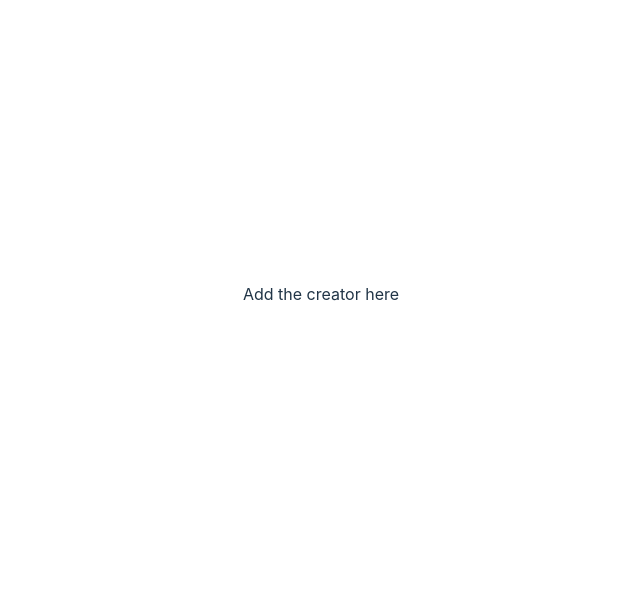
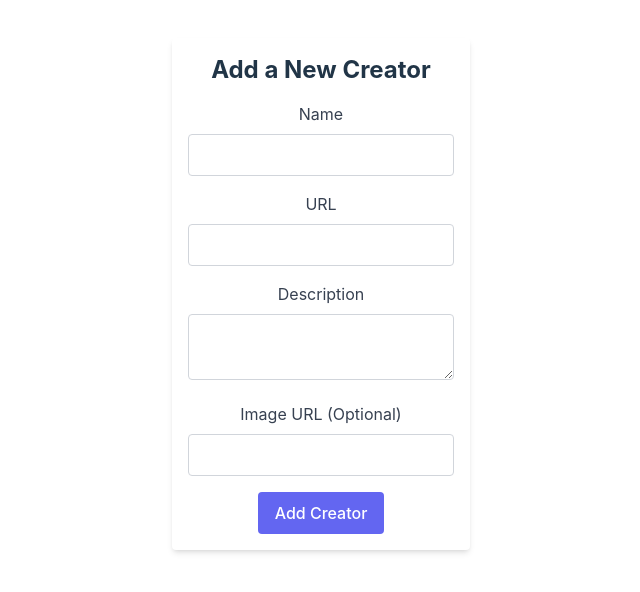
Before and after one commit to chenchc6/Creatorverse, a React (Vite) app: page /add in a window 1280 px wide. Shown: the part 106-698 px from the top of the page, without its empty margins (319-959 px from the left). Built offline with nearby package versions, Linux system fonts and the light colour scheme.

Commit message:
feat: Add functionality to create a new content creator
- Edit AddCreator page with form to add new creators
- Integrate addCreator function from creatorService to save data to Supabase
- Add navigation button on ShowCreators page to AddCreator form

```diff
--- a/src/pages/AddCreator.tsx
+++ b/src/pages/AddCreator.tsx
@@ -1,7 +1,79 @@
-import React from 'react';
+import React, { useState } from 'react';
+import { addCreator } from '../services/creatorService';
 
 const AddCreator: React.FC = () => {
-  return <div>Add the creator here</div>;
+  const [name, setName] = useState('');
+  const [url, setUrl] = useState('');
+  const [description, setDescription] = useState('');
+  const [imageURL, setImageURL] = useState('');
+
+  const handleSubmit = async (e: React.FormEvent) => {
+    e.preventDefault();
+    try {
+      await addCreator({ name, url, description, imageURL });
+      alert('Creator added successfully!');
+      setName('');
+      setUrl('');
+      setDescription('');
+      setImageURL('');
+    } catch (error) {
+      console.error('Error adding creator:', error);
+      alert('Failed to add creator.');
+    }
+  };
+
+  return (
+    <form
+      onSubmit={handleSubmit}
+      className='max-w-md mx-auto my-10 p-4 bg-white shadow-md rounded'
+    >
+      <h2 className='text-2xl font-bold mb-4'>Add a New Creator</h2>
+      <div className='mb-4'>
+        <label className='block text-gray-700'>Name</label>
+        <input
+          type='text'
+          value={name}
+          onChange={(e) => setName(e.target.value)}
+          className='w-full p-2 border border-gray-300 rounded mt-2'
+          required
+        />
+      </div>
+      <div className='mb-4'>
+        <label className='block text-gray-700'>URL</label>
+        <input
+          type='url'
+          value={url}
+          onChange={(e) => setUrl(e.target.value)}
+          className='w-full p-2 border border-gray-300 rounded mt-2'
+          required
+        />
+      </div>
+      <div className='mb-4'>
+        <label className='block text-gray-700'>Description</label>
+        <textarea
+          value={description}
+          onChange={(e) => setDescription(e.target.value)}
+          className='w-full p-2 border border-gray-300 rounded mt-2'
+          required
+        />
+      </div>
+      <div className='mb-4'>
+        <label className='block text-gray-700'>Image URL (Optional)</label>
+        <input
+          type='url'
+          value={imageURL}
+          onChange={(e) => setImageURL(e.target.value)}
+          className='w-full p-2 border border-gray-300 rounded mt-2'
+        />
+      </div>
+      <button
+        type='submit'
+        className='bg-indigo-500 text-white px-4 py-2 rounded'
+      >
+        Add Creator
+      </button>
+    </form>
+  );
 };
 
 export default AddCreator;
--- a/src/pages/ShowCreators.tsx
+++ b/src/pages/ShowCreators.tsx
@@ -1,6 +1,7 @@
 import React, { useEffect, useState } from 'react';
 import CreatorCard from '../components/CreatorCard';
 import { fetchCreators, Creator } from '../services/creatorService';
+import { useNavigate } from 'react-router-dom';
 
 const ShowCreators: React.FC = () => {
   // State to hold fetched creators data
@@ -10,34 +11,46 @@ const ShowCreators: React.FC = () => {
   // State to manage error messages
   const [error, setError] = useState<string | null>(null);
 
+  const navigate = useNavigate();
+
   useEffect(() => {
     // Fetch creators data from the service
     const getCreators = async () => {
       try {
         const data = await fetchCreators();
-        setCreators(data); // Set creators state with fetched data
+        setCreators(data);
       } catch (error) {
-        console.error('Error fetching creators:', error); // Log the error to the console
-        setError('Failed to fetch creators.'); // Set error state
+        console.error('Error fetching creators:', error);
+        setError('Failed to fetch creators.');
       } finally {
-        setLoading(false); // Stop loading indicator
+        setLoading(false);
       }
     };
 
     getCreators();
-  }, []); // Run once when the component mounts
+  }, []);
 
   // Display loading, error, or creators data
   if (loading) return <p>Loading...</p>;
   if (error) return <p>{error}</p>;
 
   return (
-    <div className='grid grid-cols-1 sm:grid-cols-2 md:grid-cols-3 gap-4'>
-      {creators.length ? (
-        creators.map((creator) => <CreatorCard key={creator.id} {...creator} />)
-      ) : (
-        <p>No content creators found.</p> // Message when no creators exist
-      )}
+    <div>
+      <button
+        onClick={() => navigate('/add')}
+        className='bg-violet-500 text-white px-4 py-2 rounded mb-4'
+      >
+        Add New Creator
+      </button>
+      <div className='grid grid-cols-1 sm:grid-cols-2 md:grid-cols-3 gap-4'>
+        {creators.length ? (
+          creators.map((creator) => (
+            <CreatorCard key={creator.id} {...creator} />
+          ))
+        ) : (
+          <p>No content creators found.</p>
+        )}
+      </div>
     </div>
   );
 };
```
